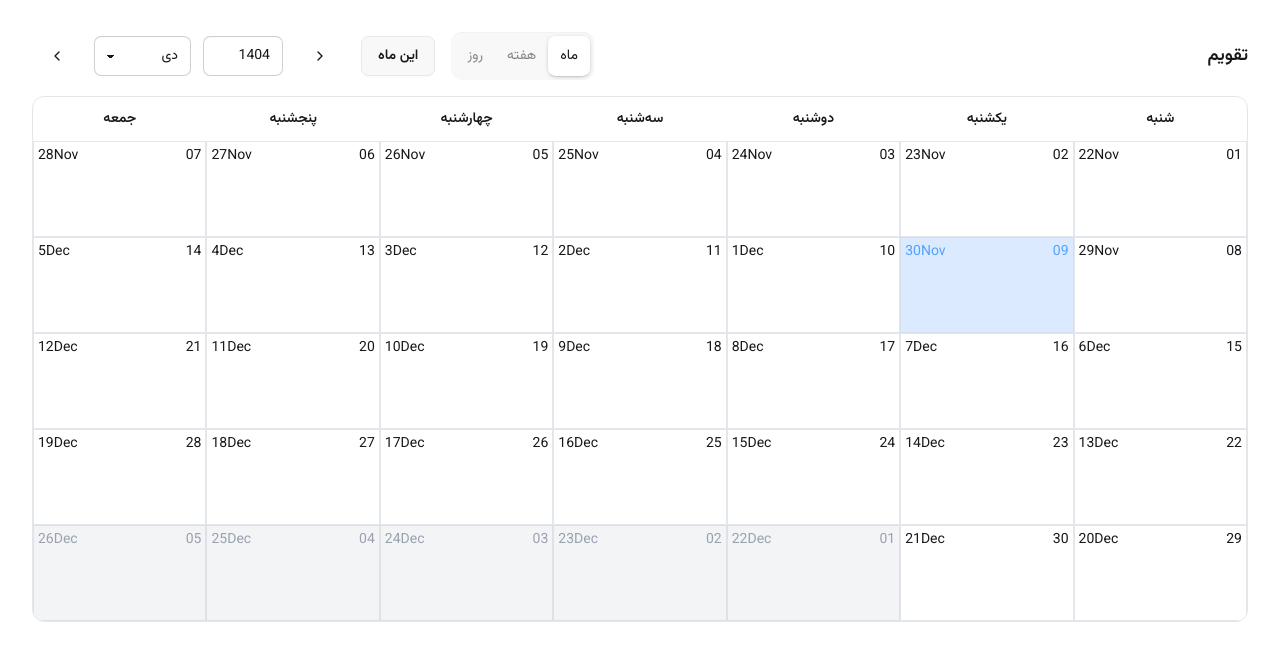
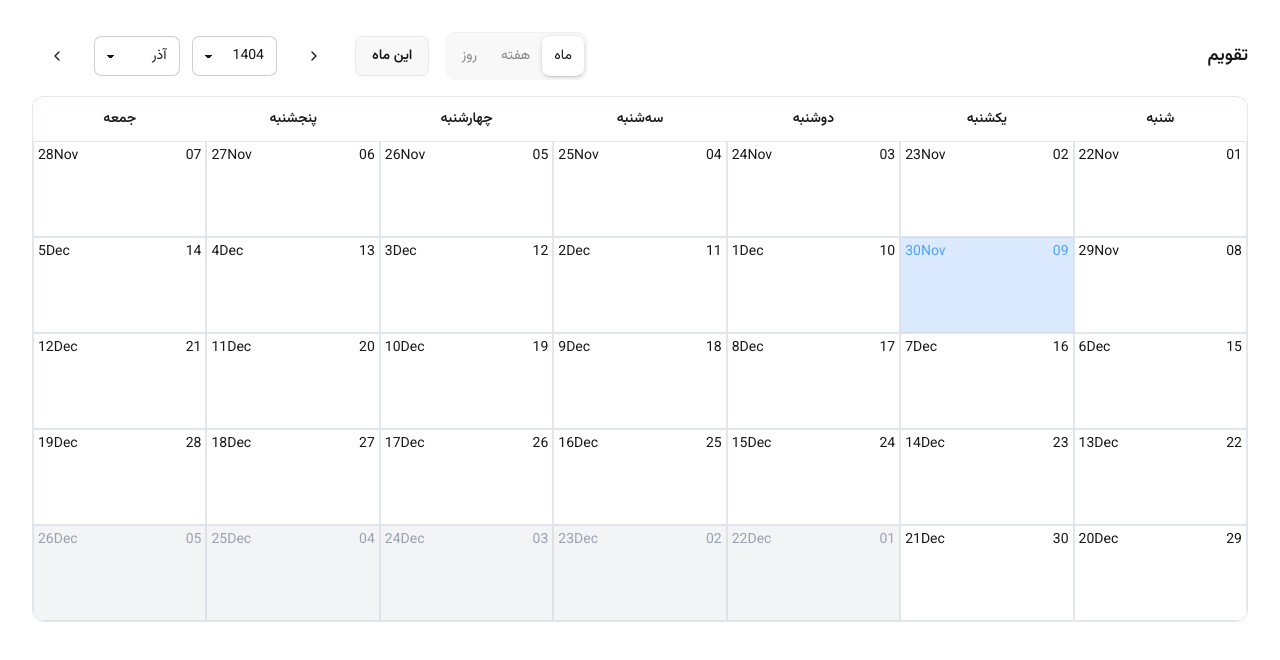
Before and after one commit to mandanaD/jalali-appointment-calendar, a React (Vite) app: page / in a window 1280 px wide. Shown: the top 660 px of the page. Built offline with nearby package versions, Linux system fonts and the light colour scheme.

Commit message:
feat: add year select & change goTo func logic

```diff
--- a/src/components/CalenderHeader.tsx
+++ b/src/components/CalenderHeader.tsx
@@ -1,12 +1,9 @@
-import {addDays, addMonths, addWeeks, format, subDays, subMonths, subWeeks} from "date-fns-jalali";
+import {addDays, addMonths, addWeeks, format, subDays, subMonths, subWeeks, newDate} from "date-fns-jalali";
 import {ChevronLeft, ChevronRight} from "lucide-react";
 import type {ViewMode} from "../types/calendar.types.ts";
 import type {Dispatch, SetStateAction} from "react";
+import {JALALI_MONTH} from "../constans/calender.ts";
 
-const monthsFa = [
-    "فروردین", "اردیبهشت", "خرداد", "تیر", "مرداد", "شهریور",
-    "مهر", "آبان", "آذر", "دی", "بهمن", "اسفند"
-];
 
 const CalenderHeader = ({currentDate, today, setCurrentDate, view, setView}: {
     currentDate: Date,
@@ -16,8 +13,12 @@ const CalenderHeader = ({currentDate, today, setCurrentDate, view, setView}: {
     setView: (view: ViewMode) => void,
 }) => {
 
-    const currentYear = Number(format(currentDate, "yyyy"));
-    const maxYear = Number(format(today, "yyyy")) + 5;
+    const currentYear = Number(format(today, "yyyy"));
+
+    const jalaliYears = Array.from({length: 12}, (_, i) => ({
+        value: (currentYear + i).toString(),
+        label: (currentYear + i).toString(),
+    }))
 
     const goNext = () =>
         setCurrentDate(prev =>
@@ -35,10 +36,12 @@ const CalenderHeader = ({currentDate, today, setCurrentDate, view, setView}: {
 
     const goTo = ({year, month}: { year?: number, month?: number }) => {
         const newYear = year ?? Number(format(currentDate, "yyyy"));
-        const newMonth = month !== undefined ? month : Number(format(currentDate, "M"));
+        const newMonth = month !== undefined ? month - 1 : Number(format(currentDate, "M"));
         const day = Number(format(currentDate, "dd"));
-        const newDate = new Date(newYear, newMonth, day);
-        console.log(newDate)
+        const newVal = newDate(newYear, newMonth, day);
+        console.log(newYear, newMonth, day);
+        console.log(newVal);
+        setCurrentDate(newVal)
     };
 
     return (
@@ -103,18 +106,18 @@ const CalenderHeader = ({currentDate, today, setCurrentDate, view, setView}: {
                         <ChevronRight className="h-4 w-4"/>
                     </button>
 
-                    {/* YEAR INPUT */}
-                    <input
-                        type="number"
-                        className="input w-20"
-                        min={1400}
-                        max={maxYear}
-                        value={currentYear}
-                        onChange={(e) => {
-                            const y = Number(e.target.value);
-                            if (!isNaN(y)) goTo({year: Math.min(y, maxYear)});
-                        }}
-                    />
+                    {/* YEAR SELECT */}
+                    <select
+                        className="select"
+                        value={Number(format(currentDate, "yyyy"))}
+                        onChange={(e) => goTo({year: Number(e.target.value)})}
+                    >
+                        {jalaliYears.map((m) => (
+                            <option key={m.value} value={m.value}>
+                                {m.label}
+                            </option>
+                        ))}
+                    </select>
 
                     {/* MONTH SELECT */}
                     <select
@@ -122,13 +125,12 @@ const CalenderHeader = ({currentDate, today, setCurrentDate, view, setView}: {
                         value={Number(format(currentDate, "M"))}
                         onChange={(e) => goTo({month: Number(e.target.value)})}
                     >
-                        {monthsFa.map((m, i) => (
-                            <option key={i} value={i}>
-                                {m}
+                        {JALALI_MONTH.map((m) => (
+                            <option key={m.value} value={m.value}>
+                                {m.label}
                             </option>
                         ))}
                     </select>
-
                     <button className="btn btn-ghost sm:btn-md btn-sm" onClick={goNext}>
                         <ChevronLeft className="h-4 w-4"/>
                     </button>
```
